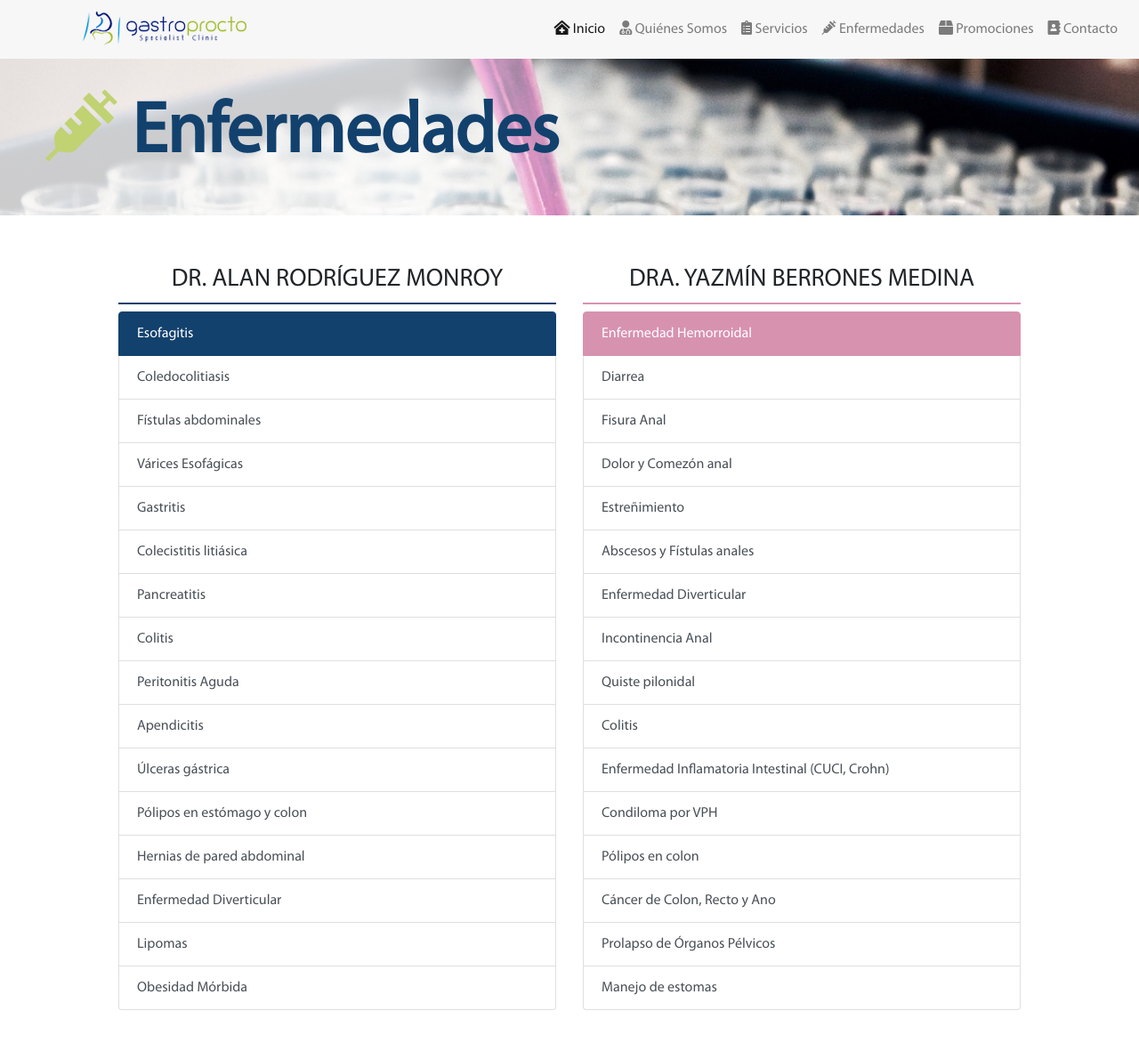
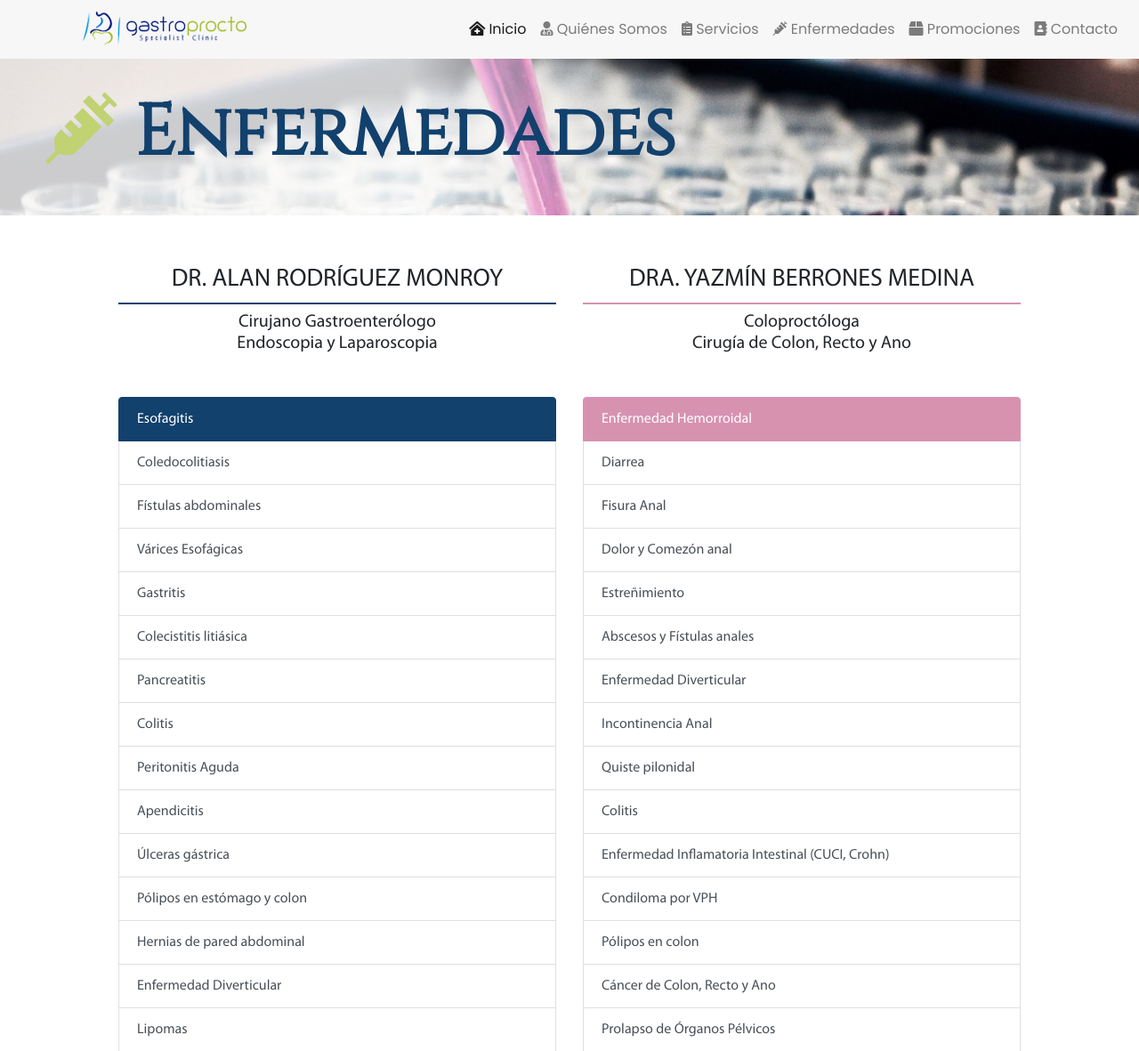
Before and after one commit to LSanchez94/Gastroprocto, a Node server app: page /enfermedades in a window 1280 px wide. Shown: the top 1181 px of the page at 89% size. Before the commit the page ends 1135 px from the top, so only its background shows below. Run offline with Node 20, Linux system fonts and the light colour scheme; some libraries are stand-ins or nearby versions.

Commit message:
nuevas fuentes

```diff
--- a/public/css/gastroproctostyles.css
+++ b/public/css/gastroproctostyles.css
@@ -19,6 +19,10 @@ body{
 #maincarrusel img{
     width: 100%;
     height: 100%;
+}
+
+.navbar-nav{
+    font-family: 'Poppins', sans-serif;
 }
 
 .pinkbg8{
@@ -93,7 +97,7 @@ body{
 }
 
 .carrusel-left-2 .carousel-caption h5{
-    font-family: 'Staatliches', cursive;
+    /* font-family: 'Staatliches', cursive; */
     font-size: 4em;
     line-height: 1.1;
     letter-spacing: 4px;
@@ -105,7 +109,7 @@ body{
 }
 
 .carrusel-left-2 .carousel-caption p{
-    font-family: 'Poppins', sans-serif;
+    /* font-family: 'Poppins', sans-serif; */
     font-size: 1.2em;
     letter-spacing: 0.5px;
     /* color: #12416D; */
@@ -216,7 +220,7 @@ body{
 #ubicacion .contact{
     position: absolute;
     top: 0vh;
-    bottom: 40vh;
+    bottom: 45.5vh;
     left: 0;
     right: 70%;
     padding: 12vh 0;
@@ -231,7 +235,7 @@ body{
 #ubicacion .contact2{
     position: absolute;
     top: 0vh;
-    bottom: 40vh;
+    bottom: 45.5vh;
     left: 70%;
     right: 0;
     padding: 12vh 0;
@@ -391,7 +395,7 @@ a{
 }
 
 .page-title{
-    font-family: 'myriandpro', sans-serif;
+    font-family: 'Cinzel', serif;
     font-size: 5em;
     padding-left: 4vw;
 }
@@ -524,7 +528,7 @@ a{
 
 .utext{
     font-size: 1.4em;
-    line-height: 2em;
+    line-height: 1.3em;
     margin-bottom: 0;
 }
 
--- a/views/enfermedades.hbs
+++ b/views/enfermedades.hbs
@@ -34,6 +34,7 @@
 
           <div class="col-12 col-md-6 mb-5">
             <h3 class="pb-2 mb-2 text-center name" style="border-bottom:2px solid #12416d">DR. ALAN RODRÍGUEZ MONROY</h3>
+            <h5 class="text-center w-100 pb-4 esp">Cirujano Gastroenterólogo <br> Endoscopia y Laparoscopia</h5> <br>
             {{!-- <figure class="col-12 w-100 text-center">
               <img class="mb-2" style="border-radius:50%; width:30%" src="/images/dr.png" alt="">
             </figure> --}}
@@ -60,6 +61,7 @@
 
           <div class="col-12 col-md-6">
             <h3 class="pb-2 mb-2 text-center name" style="border-bottom:2px solid #d792b0">DRA. YAZMÍN BERRONES MEDINA</h3>
+            <h5 class="text-center w-100 pb-4 esp">Coloproctóloga <br> Cirugía de Colon, Recto y Ano</h5> <br>
             {{!-- <figure class="col-12 w-100 text-center">
               <img class="" style="border-radius:50%; width: 30%" src="/images/dra2.png" alt="">
             </figure> --}}
--- a/views/partials/_links.hbs
+++ b/views/partials/_links.hbs
@@ -1,4 +1,4 @@
-{{!-- <link href="https://fonts.googleapis.com/css?family=Anton|Bitter|Oxygen|Poppins|Staatliches" rel="stylesheet"> --}}
+<link href="https://fonts.googleapis.com/css?family=Poppins" rel="stylesheet">
 <link href="https://fonts.googleapis.com/css?family=Cinzel" rel="stylesheet">
 <link type="text/css" rel="stylesheet" href="/css/all.min.css">
 <link type="text/css" rel="stylesheet" href="/css/bootstrap.min.css">
--- a/views/quienessomos.hbs
+++ b/views/quienessomos.hbs
@@ -15,7 +15,7 @@
                 <img src="/images/quienessomo.jpg" alt="">
             </figure>
             <section>
-                <h1 class="page-title"> <i class="fas fa-user-md"></i> <span style="color: #12416d">Quienes</span> <span style="color: #12416d">Somos</span> </h1>
+                <h1 class="page-title"> <i class="fas fa-user-md"></i> <span style="color: #12416d">Quiénes</span> <span style="color: #12416d">Somos</span> </h1>
             </section>
 
             <div class="white-filter"></div>
```
